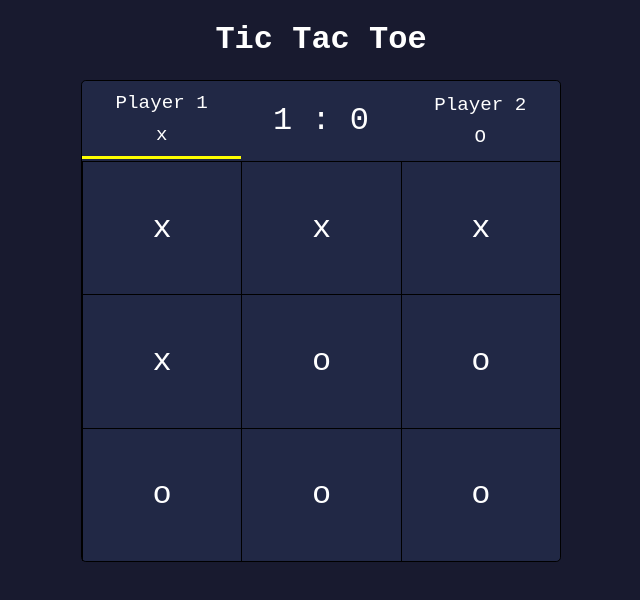
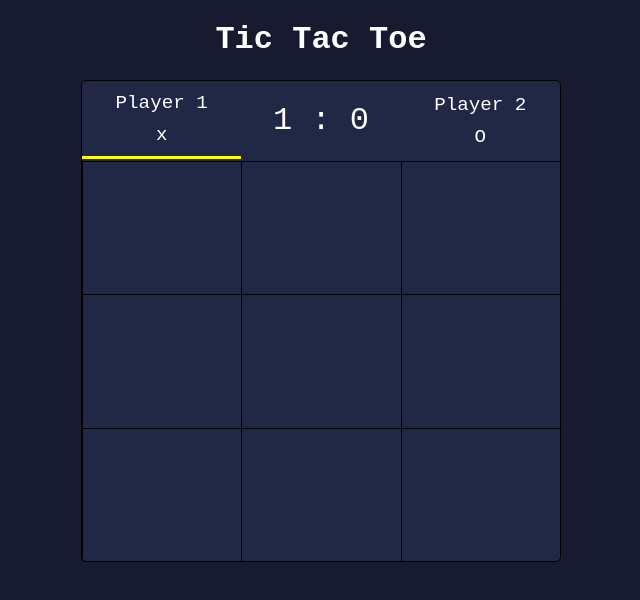
Before and after one commit to marveldev/tic-tac-toe, a React (Create React App) app: page / in a window 1280 px wide. Shown: the top 600 px of the page, without its empty margins (319-959 px from the left). Built offline with nearby package versions, Linux system fonts and the light colour scheme.

Commit message:
add functionality to display current player symbol on click of an empty square.

```diff
--- a/src/TicTacToe.jsx
+++ b/src/TicTacToe.jsx
@@ -1,6 +1,19 @@
 import './ticTacToe.scss'
+import { useState } from 'react'
 
 const TicTacToe = () => {
+  const [currentPlayer, setCurrentPlayer] = useState('x')
+  const [squares, setSquares] = useState(["", "", "", "", "", "", "", "", ""])
+
+  const doStuff = index => {
+    if (!squares[index]) {
+      const mutableData = [...squares]
+      mutableData[index] = currentPlayer
+      setSquares(mutableData)
+      currentPlayer === 'x' ? setCurrentPlayer('O') : setCurrentPlayer('x')
+    }
+  }
+
   return (
     <div className={"tic-tac-toe"}>
       <h1 className={"title"}>Tic Tac Toe</h1>
@@ -9,7 +22,9 @@ const TicTacToe = () => {
           <div>
             <p>Player 1</p>
             <p>x</p>
-            <div className={"active-player-bar"}/>
+            {currentPlayer === 'x' &&
+              <div className={"active-player-bar"}/>
+            }
           </div>
           <div>
             <span>1</span>
@@ -19,18 +34,15 @@ const TicTacToe = () => {
           <div>
             <p>Player 2</p>
             <p>O</p>
+            {currentPlayer === 'O' &&
+              <div className={"active-player-bar"}/>
+            }
           </div>
         </div>
         <div className={"content"}>
-          <div>x</div>
-          <div>x</div>
-          <div>x</div>
-          <div>x</div>
-          <div>o</div>
-          <div>o</div>
-          <div>o</div>
-          <div>o</div>
-          <div>o</div>
+          {squares?.map((square, index) =>
+            <div key={index} onClick={() => doStuff(index)}>{square}</div>
+          )}
         </div>
       </div>
     </div>
--- a/src/ticTacToe.scss
+++ b/src/ticTacToe.scss
@@ -2,6 +2,7 @@ body {
   background: #181A2F;
   font-family: 'Inconsolata', monospace;
   box-sizing: border-box;
+  -webkit-tap-highlight-color: transparent;
 }
 
 .title {
@@ -64,6 +65,11 @@ body {
       align-items: center;
       justify-content: center;
       cursor: pointer;
+
+      &:active {
+        background: forestgreen;
+        // add animation change background color.
+      }
     }
   }
 }
```
